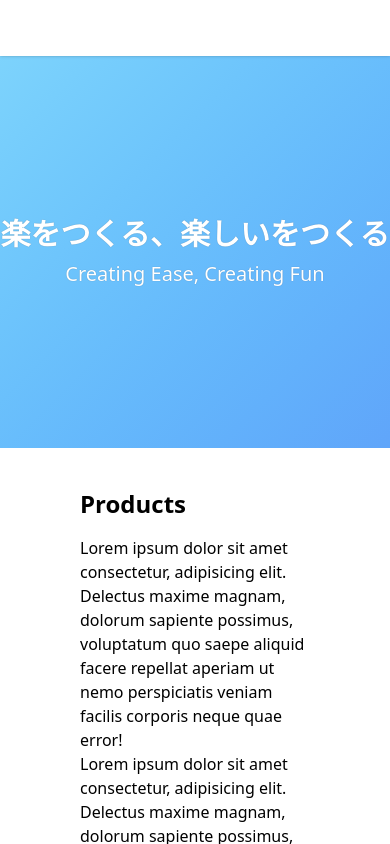
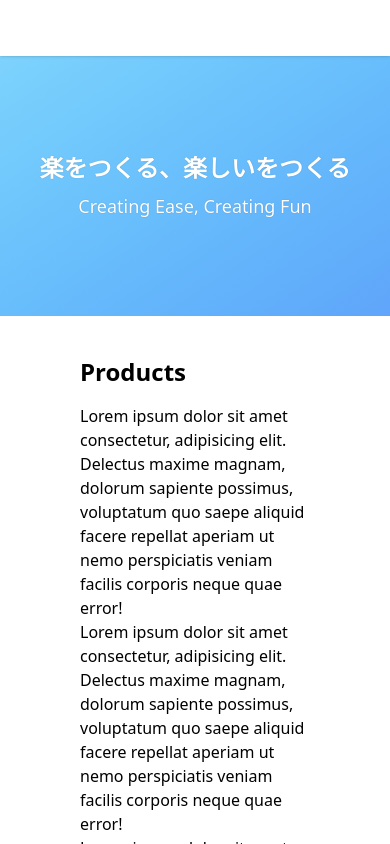
Before and after one commit to IzumiLLC/corp_website, a Nuxt app: page / in a window 390 px wide. Shown: the top 844 px of the page. Built offline with nearby package versions, Linux system fonts and the light colour scheme.

Commit message:
✨ Heroセクション作成

```diff
--- /dev/null
+++ b/src/components/HomeSectionHero.vue
@@ -0,0 +1,10 @@
+<template>
+  <div
+    class="py-24 text-center bg-gradient-to-br from-light-blue-300 to-blue-400 text-white text-shadow md:py-40"
+  >
+    <InnerWrap>
+      <h2 class="text-2xl font-bold md:text-3xl">楽をつくる、楽しいをつくる</h2>
+      <p class="mt-2 text-lg md:text-xl">Creating Ease, Creating Fun</p>
+    </InnerWrap>
+  </div>
+</template>
--- a/src/pages/index.vue
+++ b/src/pages/index.vue
@@ -1,10 +1,5 @@
 <template>
-  <div
-    class="py-40 text-center bg-gradient-to-br from-light-blue-300 to-blue-400 text-white text-shadow"
-  >
-    <h2 class="text-3xl font-bold">楽をつくる、楽しいをつくる</h2>
-    <p class="mt-2 text-xl">Creating Ease, Creating Fun</p>
-  </div>
+  <HomeSectionHero />
   <div id="products" class="px-20 py-10 bg-white">
     <h3 class="text-2xl font-bold">Products</h3>
     <div class="pt-4">
```
